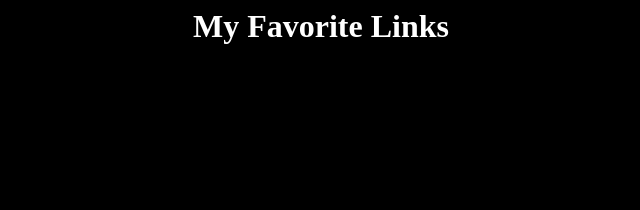
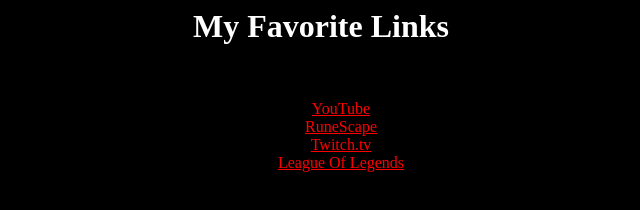
Before and after one commit to GamingKingdom/CSISProject, a plain HTML site: page mylinks.html in a window 1280 px wide. Shown: the whole page, without its empty margins (319-959 px from the left). Drawn offline with Linux system fonts and the light colour scheme.

Commit message:
Update mylinks.html

```diff
--- a/mylinks.html
+++ b/mylinks.html
@@ -8,7 +8,16 @@
     <br>
     <ul>
       <li>
-
+        <a href="youtube.com">YouTube</a>
+      </li>
+      <li>
+        <a href="runescape.com">RuneScape</a>
+      </li>
+      <li>
+        <a href="twitch.tv">Twitch.tv</a>
+      </li>
+      <li>
+        <a href="na.leagueoflegends.com">League Of Legends</a>
       </li>
     </ul>
   </body>
```
